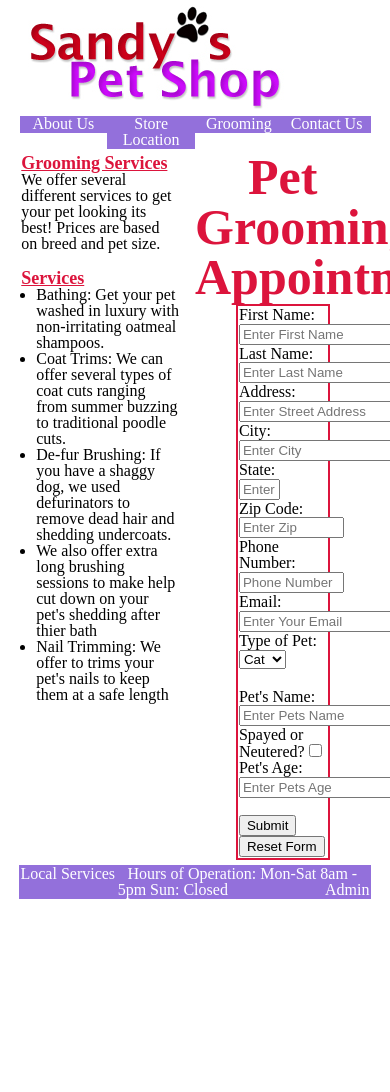
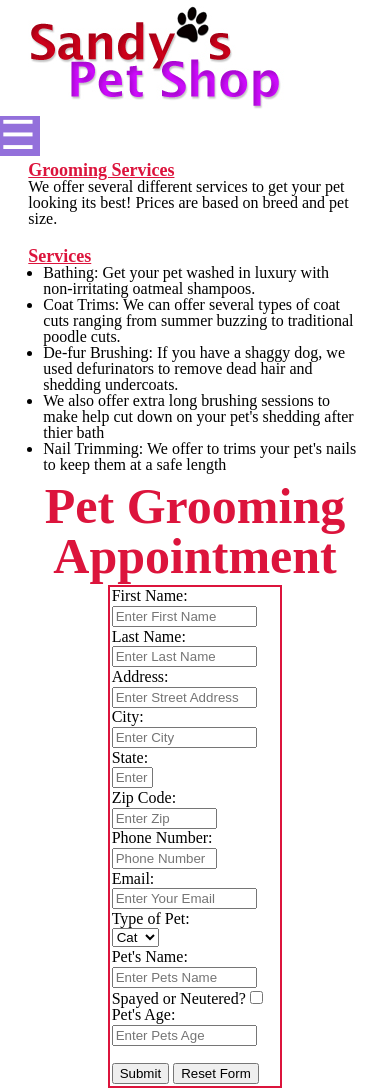
Before and after one commit to Fayth-Leigh/pet-shop, a PHP site: page /grooming.php in a window 390 px wide; the page is wider, and only the part inside the window is pictured. Before the commit the page ends 899 px from the top of that part, so only its background shows below. Run offline with PHP 8.4, Linux system fonts and the light colour scheme; some libraries are stand-ins or nearby versions.

Commit message:
Adding Media Queries
Added Media Queries for 412-700pxs  and less than 412 px screens.  No
floating divs,  no footer, menu toggle for smaller screen sized.
Adjusted some form input sizes to fit into smaller screens.

```diff
--- a/CSS/main.css
+++ b/CSS/main.css
@@ -8,6 +8,18 @@
 }
 
 /*Menu*/
+
+#menutoggle {
+    display: none;
+    text-decoration: none;
+    color: white;
+    font-size: 40px;
+    background-color: mediumpurple;
+    height: 40px;
+    width: 40px;
+
+}
+
 #mainmenu {
     margin:  1% auto;
     width: 90%;
@@ -283,3 +295,33 @@
     font-size: 25px;
     color: crimson;
 }
+
+
+/*Media Queries*/
+
+
+@media screen and (max-width: 700px) {
+    #overview, #teddy, #mapcontainer, #grouppic, #apptformcontent  {
+        float: none;
+        width: 95%;
+    }
+
+}
+
+@media screen and (max-width: 400px){
+#mainmenu {
+    display:none;
+}
+
+#menutoggle {
+        display: block;
+      }
+
+#mainmenu li {
+    float: none;
+    }
+
+#footer {
+    display: none;
+    }
+}
--- a/Includes/Header.php
+++ b/Includes/Header.php
@@ -1,8 +1,18 @@
+<script type="text/javascript">
+        $(document).ready(function () {
+            $("#menutoggle").click(function () {
+                $("nav ul").toggle();
+                return false;
+            });
+        });
+</script>
+
 <div class='logocontainer'>
      <a href="index.php"><img src='Images/logo.jpg' title='Logo' id='logo'></a>
 
 </div>
 <nav>
+    <a href="#" id='menutoggle'>&#9776;</a>
     <ul id='mainmenu'>
         <li><a href='aboutus.php'>About Us</a></li>
         <li><a href='location.php'>Store Location</a></li>
--- a/contactus.php
+++ b/contactus.php
@@ -36,11 +36,11 @@
     <h1>Contact Us</h1>
 <form id='contactform' method='post' action='mailer.php'>
     <label for='firstname'>First Name:</label><br>
-    <input type='text' id='firstname' name='firstname' size='20' placeholder="Enter First Name"><br>
+    <input type='text' id='firstname' name='firstname' size='15' placeholder="Enter First Name"><br>
     <label for='lastname'>Last Name:</label><br>
-    <input type='text' id='lastname' name='lastname' size='20' placeholder="Enter Last Name"><br>
+    <input type='text' id='lastname' name='lastname' size='15' placeholder="Enter Last Name"><br>
     <label for='email'>Email:</label><br>
-    <input type='email' name='email' id='email' size='20' placeholder="Enter Your Email"><br>
+    <input type='email' name='email' id='email' size='15' placeholder="Enter Your Email"><br>
     <label for='message'>Message:</label><br>
     <textarea id='comments' name='comments' cols='20%' rows='5%' placeholder='Comments or Questions'></textarea><br>
     <input id='submit' name="submit" type="submit" value="Submit">
--- a/grooming.php
+++ b/grooming.php
@@ -62,16 +62,16 @@ $(document).ready(function(){
 
     <form id='appointmentform' action='processgrooming.php' method='post'>
     <label for='firstname'>First Name:</label><br>
-    <input type='text' id='firstname'name='firstname' size='20' placeholder="Enter First Name" required><br>
+    <input type='text' id='firstname'name='firstname' size='15' placeholder="Enter First Name" required><br>
 
     <label for='lastname'>Last Name:</label><br>
-    <input type='text' id='lastname' name='lastname' size='20' placeholder="Enter Last Name" required><br>
+    <input type='text' id='lastname' name='lastname' size='15' placeholder="Enter Last Name" required><br>
 
     <label for='address'>Address:</label><br>
-    <input type='text' id='address' name='address' size='20' placeholder='Enter Street Address' required><br>
+    <input type='text' id='address' name='address' size='15' placeholder='Enter Street Address' required><br>
 
     <label for='city'>City:</label><br>
-    <input type="text" id='city' name="city" size="20" placeholder='Enter City' required><br>
+    <input type="text" id='city' name="city" size="15" placeholder='Enter City' required><br>
 
     <label for='state'>State:</label><br>
     <input type="text" id='state' name='state' size="2" placeholder='Enter ST' required><br>
@@ -83,7 +83,7 @@ $(document).ready(function(){
     <input type='tel' id='phone' name='phone' size='10' placeholder='Phone Number' required><br>
 
     <label for='email'>Email:</label><br>
-    <input type='email' name='email' id='email' size='20' placeholder="Enter Your Email" required><br>
+    <input type='email' name='email' id='email' size='15' placeholder="Enter Your Email" required><br>
 
     <label for='typeofpet'>Type of Pet:</label><br>
     <select id='typeofpet' name="typeofpet" size="1" required>
@@ -105,13 +105,13 @@ $(document).ready(function(){
         </select><br>
 
     <label for='petname'>Pet's Name:</label><br>
-    <input type='text' id='petname' name='petname' size='20' placeholder='Enter Pets Name' required><br>
+    <input type='text' id='petname' name='petname' size='15' placeholder='Enter Pets Name' required><br>
 
     <label for='altered'>Spayed or Neutered?</label>
     <input type='checkbox' value='Yes' name='altered' id='altered'><br>
 
     <label for='petage'>Pet's Age:</label><br>
-    <input type='text' id='petage' name='petage' size='20' placeholder='Enter Pets Age'><br>
+    <input type='text' id='petage' name='petage' size='15' placeholder='Enter Pets Age'><br>
 
    <br><input id='submit' name="submit" type="submit" value="Submit">
 	   <input name="reset" type="reset" value="Reset Form">
```
Also changed, not shown: admin.php (+5 -5 lines).
